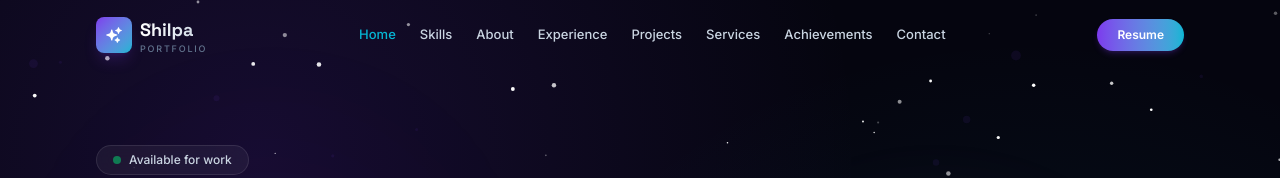
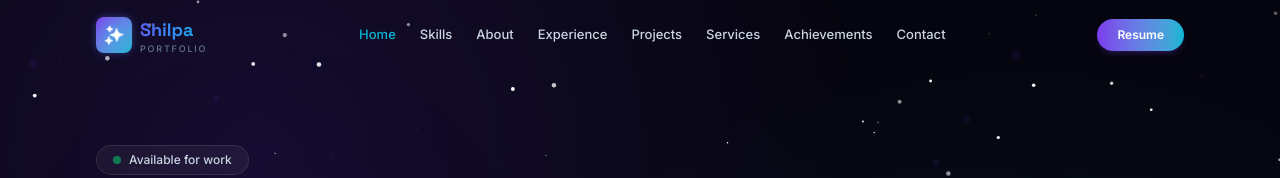
Before and after one commit to its-shilpa/react-space-portfolio, a React (Vite) app: page / in a window 1280 px wide. Shown: the top 178 px of the page. Built offline with nearby package versions, Linux system fonts and the light colour scheme.

Commit message:
Added effect on the Header and Footer logo

```diff
--- a/src/components/layout/Footer.jsx
+++ b/src/components/layout/Footer.jsx
@@ -1,5 +1,6 @@
 import { FaGithub, FaLinkedin, FaTwitter, FaInstagram, FaEnvelope } from 'react-icons/fa';
 import { Link } from 'react-scroll';
+import { HiSparkles } from 'react-icons/hi2';
 
 const quickLinks = ["Home", "Skills", "About", "Experience", "Projects", "Services", "Achievements", "Contact"];
 const socials = [
@@ -14,7 +15,27 @@ export default function Footer() {
     <footer className="border-t border-white/10 pt-[30px] md:pt-[40px] pb-12">
       <div className="portfolio-container grid sm:grid-cols-3 gap-10">
         <div>
-          <h3 className="font-display text-white font-bold text-lg">Shilpa Mukherjee</h3>
+          {/* Premium Footer Logo */}
+          <Link to="home" smooth duration={500} className="cursor-pointer flex items-center gap-2.5 group mb-4 inline-flex">
+            <div className="w-8 h-8 rounded-lg bg-gradient-to-br from-nebula-purple to-nebula-blue flex items-center justify-center shadow-lg shadow-nebula-purple/20 group-hover:shadow-nebula-purple/40 group-hover:scale-110 transition-all duration-300 animate-logo-glow">
+              <HiSparkles className="text-white text-base animate-logo-sparkle" />
+            </div>
+            <div className="flex flex-col leading-none">
+              <span
+                className="font-display font-extrabold text-base bg-clip-text text-transparent animate-text-shimmer"
+                style={{
+                  backgroundImage: 'linear-gradient(to right, var(--theme-from), var(--theme-via), var(--theme-to), var(--theme-via), var(--theme-from))',
+                  WebkitBackgroundClip: 'text',
+                  WebkitTextFillColor: 'transparent'
+                }}
+              >
+                Shilpa Mukherjee
+              </span>
+              <span className="text-[8px] text-slate-500 font-medium tracking-[0.2em] uppercase mt-0.5">
+                Digital Space
+              </span>
+            </div>
+          </Link>
           <p className="text-slate-400 text-sm mt-2 leading-relaxed">
             Frontend Developer building modern, high-performance, and visually stunning web experiences.
           </p>
--- a/src/components/layout/Navbar.jsx
+++ b/src/components/layout/Navbar.jsx
@@ -36,11 +36,18 @@ export default function Navbar() {
         <div className="portfolio-container flex items-center justify-between py-4">
           {/* Premium Logo */}
           <Link to="home" smooth duration={500} className="cursor-pointer flex items-center gap-2 group">
-            <div className="w-9 h-9 rounded-lg bg-gradient-to-br from-nebula-purple to-nebula-blue flex items-center justify-center shadow-lg shadow-nebula-purple/20 group-hover:shadow-nebula-purple/40 group-hover:scale-110 transition-all duration-300">
-              <HiSparkles className="text-white text-lg" />
+            <div className="w-9 h-9 rounded-lg bg-gradient-to-br from-nebula-purple to-nebula-blue flex items-center justify-center shadow-lg shadow-nebula-purple/20 group-hover:shadow-nebula-purple/40 group-hover:scale-110 transition-all duration-300 animate-logo-glow">
+              <HiSparkles className="text-white text-lg animate-logo-sparkle" />
             </div>
             <div className="flex flex-col leading-none">
-              <span className="font-display font-bold text-lg bg-gradient-to-r from-white to-slate-300 bg-clip-text text-transparent group-hover:from-nebula-blue group-hover:to-nebula-purple transition-all duration-300">
+              <span
+                className="font-display font-extrabold text-lg bg-clip-text text-transparent animate-text-shimmer"
+                style={{
+                  backgroundImage: 'linear-gradient(to right, var(--theme-from), var(--theme-via), var(--theme-to), var(--theme-via), var(--theme-from))',
+                  WebkitBackgroundClip: 'text',
+                  WebkitTextFillColor: 'transparent'
+                }}
+              >
                 Shilpa
               </span>
               <span className="text-[9px] text-slate-500 font-medium tracking-[0.2em] uppercase">
--- a/src/index.css
+++ b/src/index.css
@@ -183,3 +183,48 @@ body {
     background-color: rgba(6, 10, 24, 0.94) !important;
   }
 }
+
+/* Custom Sparkle and Glow Animations for Logo branding */
+@keyframes logoSparkle {
+  0%, 100% {
+    transform: rotate(0deg) scale(1);
+    filter: drop-shadow(0 0 2px rgba(255, 255, 255, 0.5));
+  }
+  50% {
+    transform: rotate(180deg) scale(1.2);
+    filter: drop-shadow(0 0 8px #00ffff);
+  }
+}
+
+@keyframes logoPulseGlow {
+  0%, 100% {
+    box-shadow: 0 0 10px rgba(124, 58, 237, 0.25), 0 0 5px rgba(6, 182, 212, 0.15);
+  }
+  50% {
+    box-shadow: 0 0 20px rgba(124, 58, 237, 0.65), 0 0 10px rgba(6, 182, 212, 0.45);
+  }
+}
+
+.animate-logo-sparkle {
+  display: inline-block;
+  animation: logoSparkle 4.5s ease-in-out infinite;
+}
+
+.animate-logo-glow {
+  animation: logoPulseGlow 3.5s ease-in-out infinite;
+}
+
+/* Custom Text Gradient Shimmer Animation */
+@keyframes textGradientShimmer {
+  0%, 100% {
+    background-position: 0% 50%;
+  }
+  50% {
+    background-position: 100% 50%;
+  }
+}
+
+.animate-text-shimmer {
+  background-size: 300% auto !important;
+  animation: textGradientShimmer 6s ease-in-out infinite !important;
+}
```
